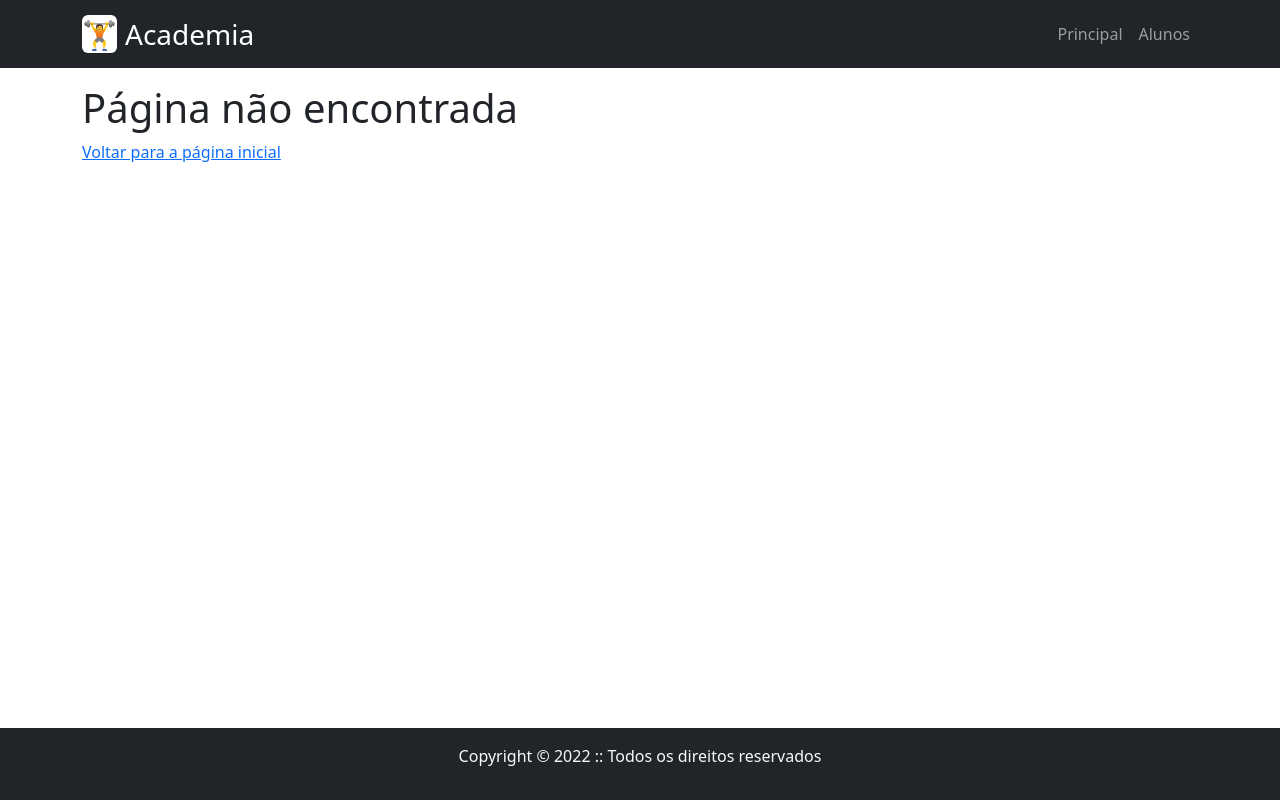
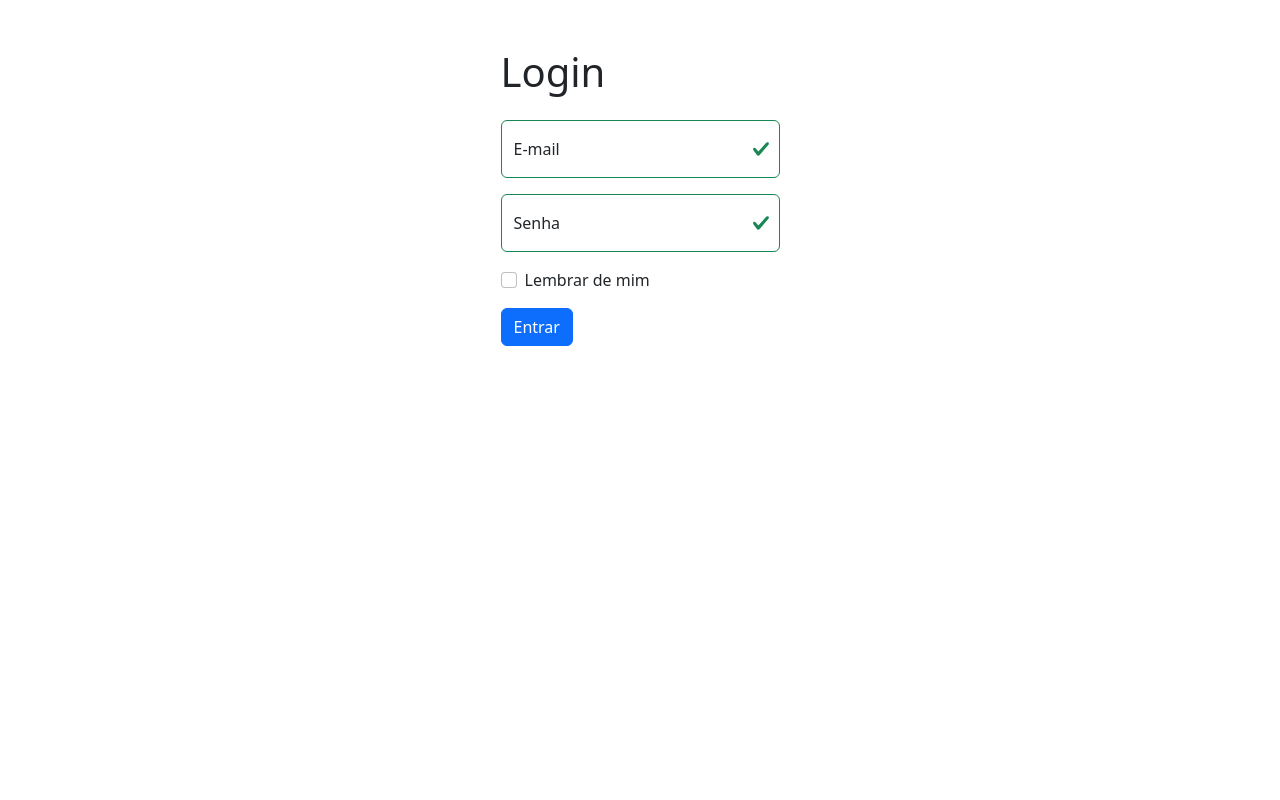
Before and after one commit to maroquio/AcademiaMERN, a React (Create React App) app in the folder frontend/: page /login in a window 1280 px wide. Built offline with nearby package versions, Linux system fonts and the light colour scheme.

Commit message:
Formulário de login criado.

```diff
--- a/frontend/src/App.js
+++ b/frontend/src/App.js
@@ -7,6 +7,7 @@ import "bootstrap-icons/font/bootstrap-icons.css";
 import Alunos from "./pages/alunos/Listagem";
 import Cadastro from "./pages/alunos/Cadastro";
 import Alteracao from "./pages/alunos/Alteracao";
+import Login from "./pages/Login";
 
 const App = () => {
     return (
@@ -20,8 +21,9 @@ const App = () => {
                             <Route path="cadastrar" element={<Cadastro />} />
                             <Route path="alterar/:id" element={<Alteracao />} />
                         </Route>
-                        <Route path="*" element={<NotFound />} />
                     </Route>
+                    <Route path="/login" element={<Login />} />
+                    <Route path="*" element={<NotFound />} />
                 </Routes>
             </BrowserRouter>
         </>
--- /dev/null
+++ b/frontend/src/components/FormCheckbox.js
@@ -0,0 +1,14 @@
+const FormCheckbox = ({ field, onChange, label, value }) => {
+    return (
+        <>
+            <div className="form-check mt-3">
+                <input type="checkbox" className="form-check-input" id={field} name={field} onChange={onChange} value={value || ""} />
+                <label className="form-check-label" htmlFor={field}>
+                    {label}
+                </label>
+            </div>
+        </>
+    );
+};
+
+export default FormCheckbox;
--- /dev/null
+++ b/frontend/src/pages/Login.js
@@ -0,0 +1,85 @@
+import axios from "axios";
+import * as yup from "yup";
+import { useState } from "react";
+import { useNavigate } from "react-router-dom";
+import FormInput from "../components/FormInput";
+import FormCheckbox from "../components/FormCheckbox";
+
+const Login = () => {
+    const [inputs, setInputs] = useState({});
+    const [errors, setErrors] = useState({});
+
+    const navigate = useNavigate();
+
+    const validator = yup.object().shape({
+        email: yup.string().email("E-mail inválido.").required("E-mail é obrigatório."),
+        senha: yup.string().min(6, "Senha deve ter pelo menos 6 caracteres.").max(12, "Senha deve ter no máximo 12 caracteres.").required("Senha é obrigatória."),
+        lembrar: yup.boolean().required("Situação é obrigatória."),
+    });
+
+    function handleChange(event) {
+        //rawValue é o valor sem máscara e value é o valor com máscara
+        const value = event.target.rawValue ? event.target.rawValue : event.target.value;
+        const name = event.target.name;
+        setInputs({ ...inputs, [name]: value });
+    }
+
+    function handleSubmit(event) {
+        event.preventDefault();
+        validator
+            .validate(inputs, { abortEarly: false })
+            .then(() => {
+                setErrors({});
+                axios
+                    .post("http://localhost:8080/api/auth/login", inputs)
+                    .then((response) => {
+                        if (response.status === 200) {
+                            console.log("Login efetuado com sucesso!");
+                            navigate("/alunos");
+                        } else {
+                            console.log(response);
+                        }
+                    })
+                    .catch((error) => {
+                        console.log(error);
+                    });
+            })
+            .catch((error) => {
+                setErrors({});
+                error.inner.forEach((err) => {
+                    setErrors((prevErrors) => ({ ...prevErrors, [err.path]: err.message }));
+                });
+            });
+    }
+
+    return (
+        <>
+            <div className="container my-5">
+                <div className="col-6 col-md-4 col-xl-3 mx-auto">
+                    <div className="d-flex justify-content-between align-items-center">
+                        <h1>Login</h1>
+                    </div>
+
+                    <form onSubmit={handleSubmit} noValidate autoComplete="off">
+                        <div>
+                            <FormInput type="email" field="email" placeholder="fulano@email.com" label="E-mail" onChange={handleChange} value={inputs?.email} error={errors?.email} />
+                        </div>
+                        <div>
+                            <FormInput type="password" field="senha" placeholder="Senha" label="Senha" onChange={handleChange} value={inputs?.senha} error={errors?.senha} />
+                        </div>
+                        <div>
+                            <FormCheckbox field="lembrar" label="Lembrar de mim" onChange={handleChange} value={inputs?.lembrar} />
+                        </div>
+                        <div className="mt-3">
+                            <button type="submit" className="btn btn-primary">
+                                Entrar
+                            </button>
+                        </div>
+                    </form>
+                </div>
+            </div>
+        </>
+    );
+};
+
+export default Login;
```
Also changed, not shown: 1 other file (tests, documents, lock files or other folders).
